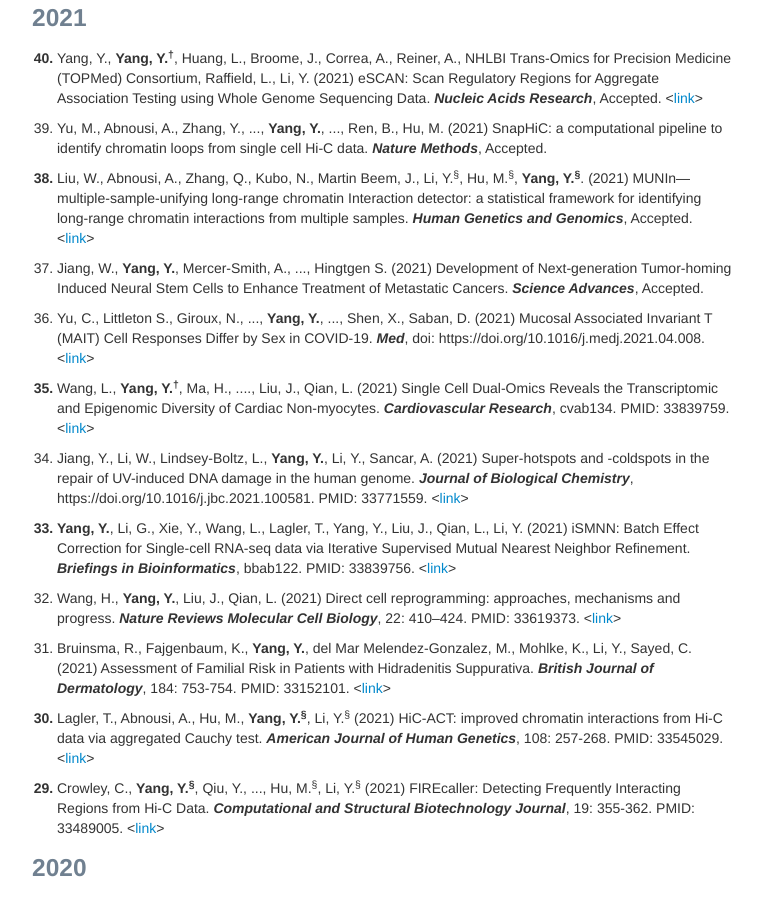
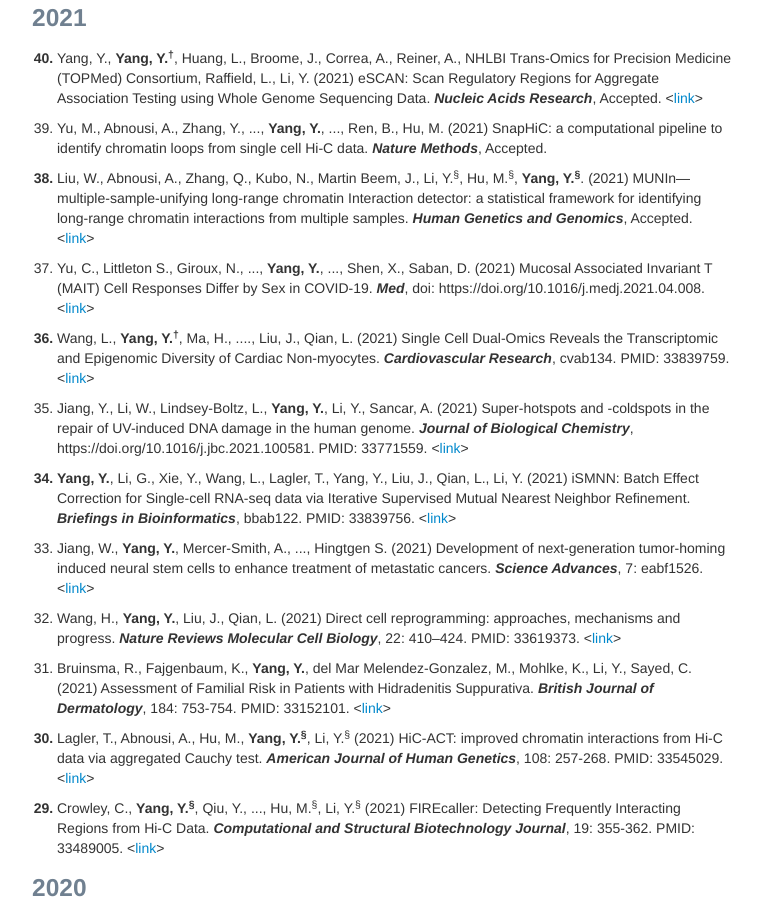
Before and after one commit to yycunc/yycunc.github.io, a Jekyll site: the page built from pages/pubs.md, in a window 1280 px wide and 900 px high, scrolled down 586 px. Shown: the whole window, without its empty margins (258-1020 px from the left). Built offline with Jekyll 4.4.1, drawn with Linux system fonts in a browser that asks for light colours.

Commit message:
Update pubs.md

```diff
--- a/pages/pubs.md
+++ b/pages/pubs.md
@@ -31,15 +31,15 @@ title: Yuchen Yang's publications
 
 <ol start="38" style="font-weight: bold;"> <li><span style="font-weight: normal;">Liu, W., Abnousi, A., Zhang, Q., Kubo, N., Martin Beem, J., Li, Y.<sup>&sect;</sup>, Hu, M.<sup>&sect;</sup>, <b>Yang, Y.<sup>&sect;</sup></b>. (2021) MUNIn—multiple-sample-unifying long-range chromatin Interaction detector: a statistical framework for identifying long-range chromatin interactions from multiple samples. <i><b>Human Genetics and Genomics</b></i>, Accepted. <<a href="https://www.biorxiv.org/content/10.1101/2020.11.12.380782v1">link</a>></span></li></ol>
 
-<ol start="37"> <li> Jiang, W., <b>Yang, Y.</b>, Mercer-Smith, A., ..., Hingtgen S. (2021) Development of Next-generation Tumor-homing Induced Neural Stem Cells to Enhance Treatment of Metastatic Cancers. <i><b>Science Advances</b></i>, Accepted.</li></ol>
+<ol start="37"> <li>Yu, C., Littleton S., Giroux, N., ..., <b>Yang, Y.</b>, ..., Shen, X., Saban, D. (2021) Mucosal Associated Invariant T (MAIT) Cell Responses Differ by Sex in COVID-19. <i><b>Med</b></i>, doi: https://doi.org/10.1016/j.medj.2021.04.008. <<a href="https://www.cell.com/med/pdf/S2666-6340(21)00157-4.pdf?_returnURL=https%3A%2F%2Flinkinghub.elsevier.com%2Fretrieve%2Fpii%2FS2666634021001574%3Fshowall%3Dtrue">link</a>></li></ol>
 
-<ol start="36"> <li>Yu, C., Littleton S., Giroux, N., ..., <b>Yang, Y.</b>, ..., Shen, X., Saban, D. (2021) Mucosal Associated Invariant T (MAIT) Cell Responses Differ by Sex in COVID-19. <i><b>Med</b></i>, doi: https://doi.org/10.1016/j.medj.2021.04.008. <<a href="https://www.cell.com/med/pdf/S2666-6340(21)00157-4.pdf?_returnURL=https%3A%2F%2Flinkinghub.elsevier.com%2Fretrieve%2Fpii%2FS2666634021001574%3Fshowall%3Dtrue">link</a>></li></ol>
+<ol start="36" style="font-weight: bold;"> <li><span style="font-weight: normal;">Wang, L., <b>Yang, Y.<sup>&dagger;</sup></b>, Ma, H., ...., Liu, J., Qian, L. (2021) Single Cell Dual-Omics Reveals the Transcriptomic and Epigenomic Diversity of Cardiac Non-myocytes. <i><b>Cardiovascular Research</b></i>, cvab134. PMID: 33839759. <<a href="https://academic.oup.com/cardiovascres/advance-article-abstract/doi/10.1093/cvr/cvab134/6220323">link</a>></span></li></ol>
 
-<ol start="35" style="font-weight: bold;"> <li><span style="font-weight: normal;">Wang, L., <b>Yang, Y.<sup>&dagger;</sup></b>, Ma, H., ...., Liu, J., Qian, L. (2021) Single Cell Dual-Omics Reveals the Transcriptomic and Epigenomic Diversity of Cardiac Non-myocytes. <i><b>Cardiovascular Research</b></i>, cvab134. PMID: 33839759. <<a href="https://academic.oup.com/cardiovascres/advance-article-abstract/doi/10.1093/cvr/cvab134/6220323">link</a>></span></li></ol>
+<ol start="35"> <li>Jiang, Y., Li, W., Lindsey-Boltz, L., <b>Yang, Y.</b>, Li, Y., Sancar, A. (2021) Super-hotspots and -coldspots in the repair of UV-induced DNA damage in the human genome. <i><b>Journal of Biological Chemistry</b></i>, https://doi.org/10.1016/j.jbc.2021.100581. PMID: 33771559. <<a href="https://www.jbc.org/article/S0021-9258(21)00361-6/fulltext">link</a>></li></ol>
 
-<ol start="34"> <li>Jiang, Y., Li, W., Lindsey-Boltz, L., <b>Yang, Y.</b>, Li, Y., Sancar, A. (2021) Super-hotspots and -coldspots in the repair of UV-induced DNA damage in the human genome. <i><b>Journal of Biological Chemistry</b></i>, https://doi.org/10.1016/j.jbc.2021.100581. PMID: 33771559. <<a href="https://www.jbc.org/article/S0021-9258(21)00361-6/fulltext">link</a>></li></ol>
+<ol start="34" style="font-weight: bold;"> <li><span style="font-weight: normal;"><b>Yang, Y.</b>, Li, G., Xie, Y., Wang, L., Lagler, T., Yang, Y., Liu, J., Qian, L., Li, Y. (2021) iSMNN: Batch Effect Correction for Single-cell RNA-seq data via Iterative Supervised Mutual Nearest Neighbor Refinement. <i><b>Briefings in Bioinformatics</b></i>, bbab122. PMID: 33839756. <<a href="https://academic.oup.com/bib/advance-article-abstract/doi/10.1093/bib/bbab122/6220171?redirectedFrom=fulltext">link</a>></span></li></ol>
 
-<ol start="33" style="font-weight: bold;"> <li><span style="font-weight: normal;"><b>Yang, Y.</b>, Li, G., Xie, Y., Wang, L., Lagler, T., Yang, Y., Liu, J., Qian, L., Li, Y. (2021) iSMNN: Batch Effect Correction for Single-cell RNA-seq data via Iterative Supervised Mutual Nearest Neighbor Refinement. <i><b>Briefings in Bioinformatics</b></i>, bbab122. PMID: 33839756. <<a href="https://academic.oup.com/bib/advance-article-abstract/doi/10.1093/bib/bbab122/6220171?redirectedFrom=fulltext">link</a>></span></li></ol>
+<ol start="33"> <li> Jiang, W., <b>Yang, Y.</b>, Mercer-Smith, A., ..., Hingtgen S. (2021) Development of next-generation tumor-homing induced neural stem cells to enhance treatment of metastatic cancers. <i><b>Science Advances</b></i>, 7: eabf1526. <<a href="https://advances.sciencemag.org/content/7/24/eabf1526">link</a>></li></ol>
 
 <ol start="32"> <li>Wang, H., <b>Yang, Y.</b>, Liu, J., Qian, L. (2021) Direct cell reprogramming: approaches, mechanisms and progress. <i><b>Nature Reviews Molecular Cell Biology</b></i>, 22: 410–424. PMID: 33619373. <<a href="https://www.nature.com/articles/s41580-021-00335-z#citeas">link</a>></li></ol>
 
```
